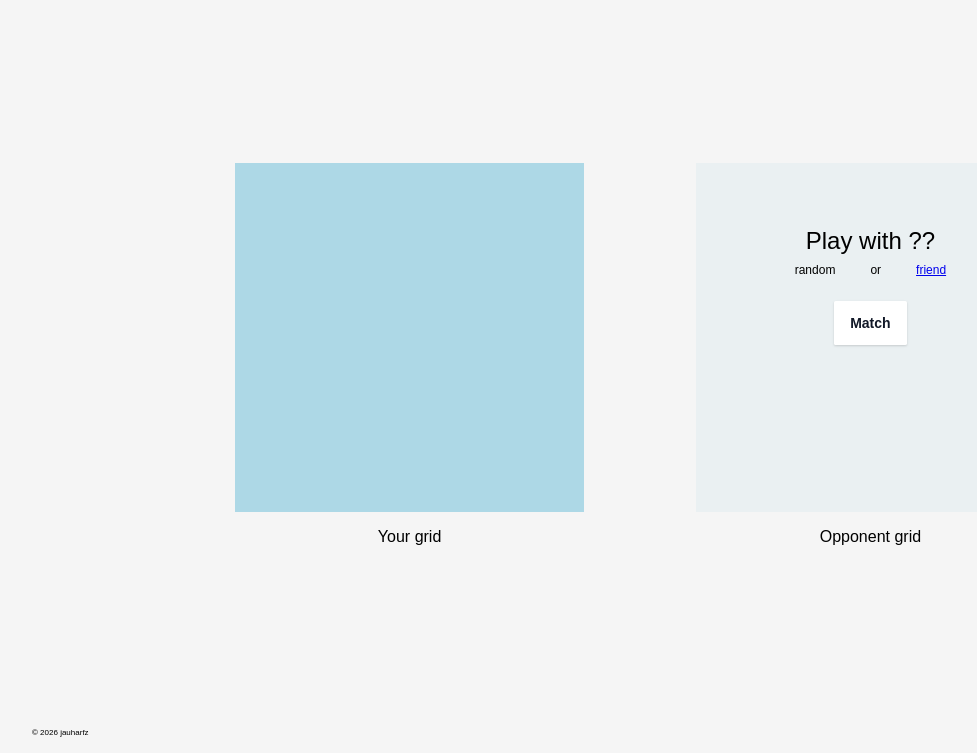
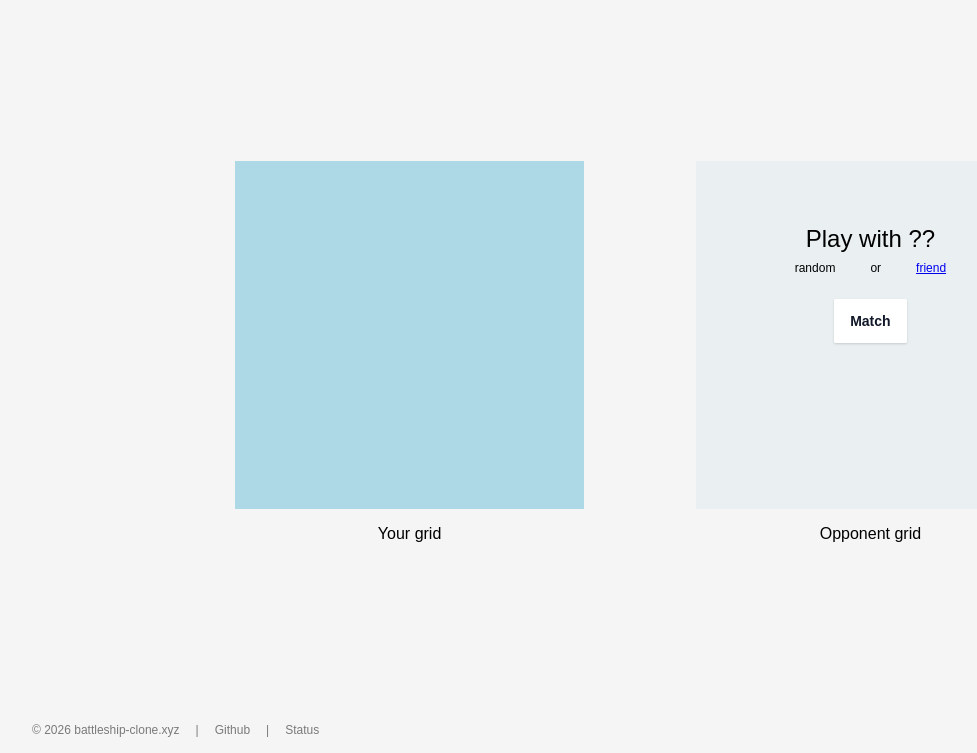
Before and after one commit to jauharfz/battleship, a website built with Vite: page web/index.html in a window 1280 px wide. Shown: the part 47-800 px from the top of the page, without its empty margins (0-977 px from the left). Built offline with nearby package versions, Linux system fonts and the light colour scheme; files whose address does not match are found by name.

Commit message:
feet: adding extra foot:>

```diff
--- a/web/index.html
+++ b/web/index.html
@@ -47,7 +47,13 @@
             </section>
         </main>
 
-        <footer class="footer">&copy; 2026 jauharfz</footer>
+        <footer class="footer">
+            <div> &copy; 2026 battleship-clone.xyz </div>
+            <div>|</div>
+            <a href="https://github.com/jauharfz/battleship/" target="_blank">Github</a>
+            <div>|</div>
+            <a href="https://status.battleship-clone.xyz">Status</a>
+        </footer>
     </body>
     <script type="module" src="/src/app.ts"></script>
 </html>
--- a/web/src/app.ts
+++ b/web/src/app.ts
@@ -29,6 +29,7 @@ let shipsIndex: number[][] = [];
 let ships: Ship[];
 let activeSession: DragSession | null = null;
 
+const title = document.getElementById("title") as HTMLElement;
 const playerGrid = document.getElementById("player-grid") as HTMLDivElement;
 const opponentGrid = document.getElementById("opponent-grid") as HTMLDivElement;
 
@@ -373,6 +374,10 @@ function handleGameOver(data: any) {
   window.location.reload();
 }
 
+title.addEventListener("click", () => {
+  window.location.reload();
+});
+
 mainApp();
 //save the client id -> if == unlock, otherwise lock
 
--- a/web/src/style.css
+++ b/web/src/style.css
@@ -24,6 +24,11 @@ body{
 	grid-template-columns: 1fr auto 1fr;
 	align-items: center;
 }
+
+#title{
+	cursor: pointer;
+}
+
 
 
 #leave-link{
@@ -218,7 +223,20 @@ body{
 
 .footer{
 	padding: 1rem 2rem;
-	font-size: 50%;
+	font-size: 75%;
+	opacity: 50%;
+	display: flex;
+	gap: 1rem;
+
+}
+
+.footer a{
+	text-decoration: none;
+	color: black;
+}
+
+.footer a:hover{
+	color: grey;
 }
 
 .cell{
```
